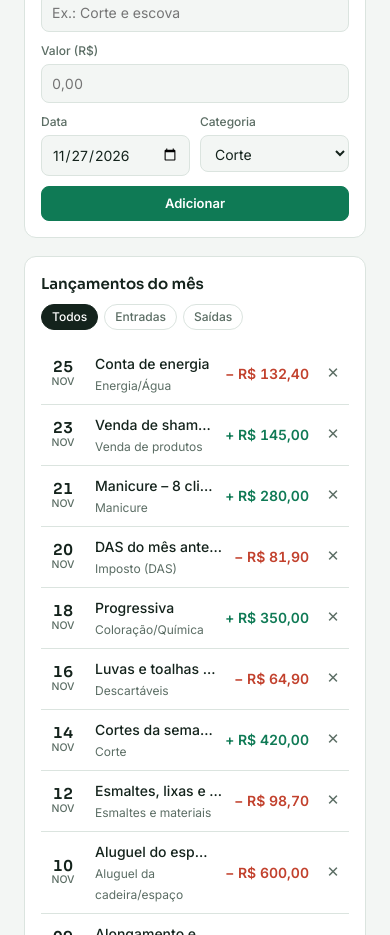
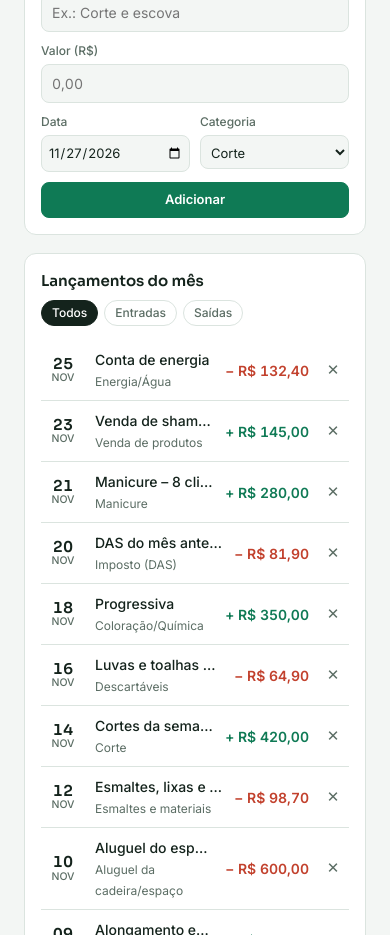
Before and after one commit to JonatasAbreu/caixaMei, a plain HTML site: page index.html in a window 390 px wide. Shown: the part 1120-2055 px from the top of the page. Drawn offline with Linux system fonts and the light colour scheme.

Commit message:
ajuste select categoria

```diff
--- a/index.html
+++ b/index.html
@@ -127,6 +127,7 @@ svg text{fill:var(--muted);font-family:var(--f-body);font-size:11px}
   .kpis{grid-template-columns:minmax(0,1fr)}
   form.add{grid-template-columns:repeat(2,minmax(0,1fr))}
   .f-desc,.f-val{grid-column:1/-1}.f-date,.f-cat{grid-column:span 1}.f-sub{grid-column:1/-1}
+  .f-date input,.f-cat select{font-size:13px;padding:7px 6px}
   .settings{grid-template-columns:1fr}
   .month span{min-width:110px}
 }
```
